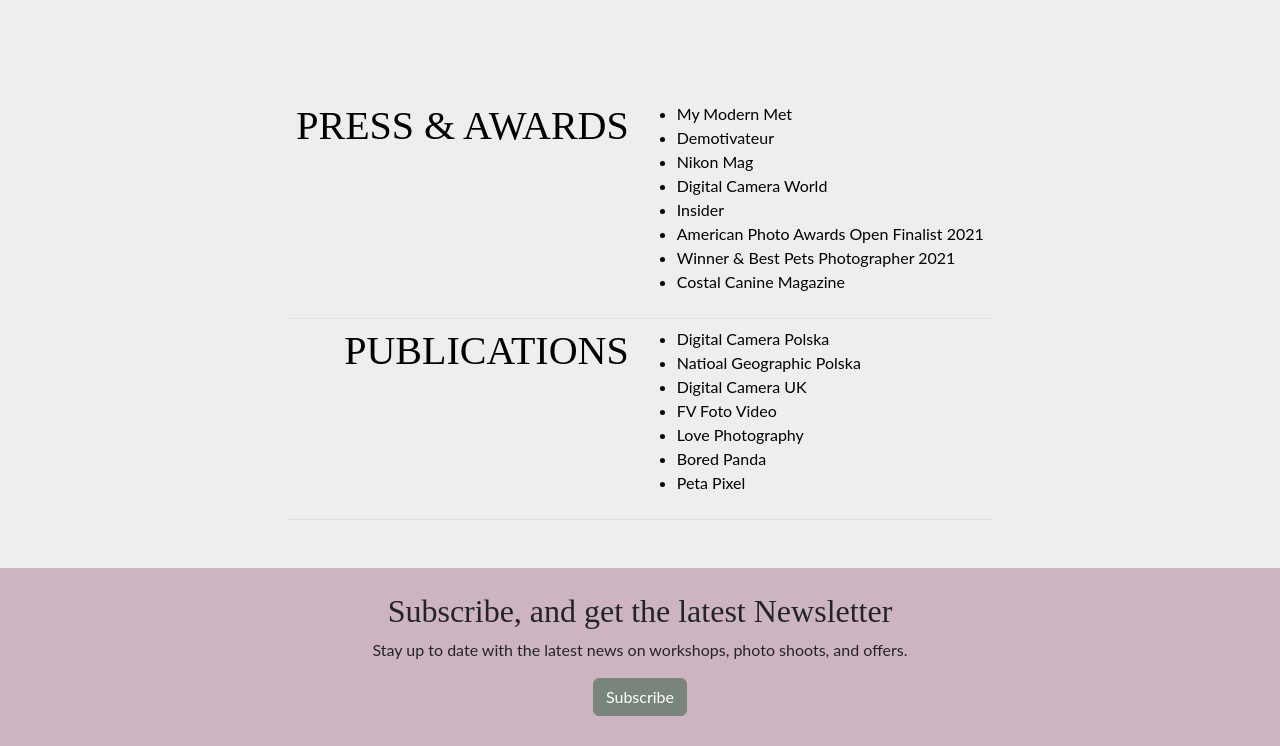
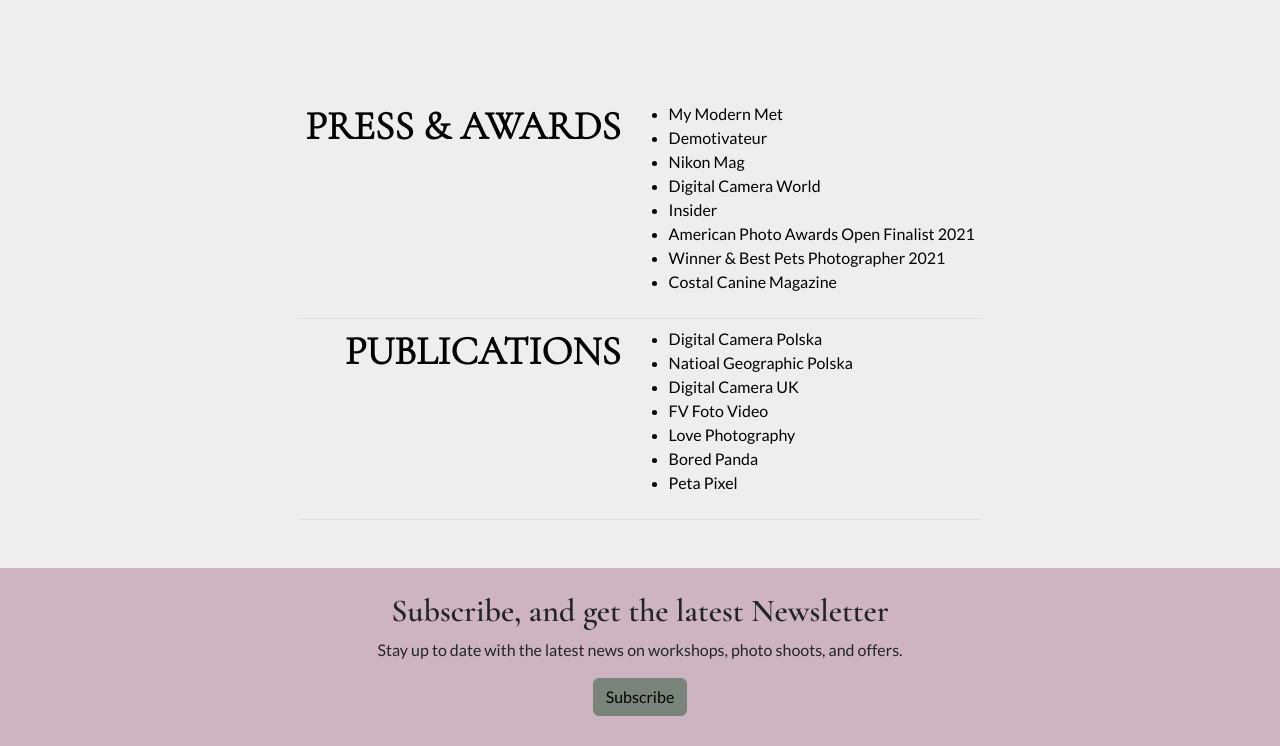
Before and after one commit to bhairavi-github/x455-bshanghavi2-project, a plain HTML site: page about.html in a window 1280 px wide. Shown: the part 2054-2800 px from the top of the page. Drawn offline with nearby package versions, Linux system fonts and the light colour scheme; files whose address does not match are found by name.

Commit message:
Changed Fong CSS & created Fonts folder
Changed Fong CSS & created Fonts folde

```diff
--- a/assets/css/styles.css
+++ b/assets/css/styles.css
@@ -13,14 +13,12 @@ File Description: Main CSS file of Purr & Wag Pet Photography Website
   --bs-warning-rgb: 238, 238, 238 !important;       /* #EEEEEE */
   --bs-body-bg-rgb: 238, 238, 238 !important;       /* #EEEEEE */
 
-
   --bs-bg-primary: #ceb4c1 !important;
   --bs-bg-success:  #79857A !important;
   --bs-bg-info: #B6D0B9 !important;
   --bs-bg-warning: #EEEEEE !important;
   --bs-body-bg: #EEEEEE !important;
 }
-
 
 .bg-primary {
   background-color: rgba(var(--bs-primary-rgb), var(--bs-bg-opacity)) !important;
@@ -40,22 +38,21 @@ File Description: Main CSS file of Purr & Wag Pet Photography Website
 
 /* Change Bootstrap's Button Color for bg-success */
 .btn-success {
-  --bs-btn-color: #fff;
+  --bs-btn-color: #000;
   --bs-btn-bg: #79857A;
   --bs-btn-border-color: #79857A;
-  --bs-btn-hover-color: #fff;
+  --bs-btn-hover-color: #000;
   --bs-btn-hover-bg: #879688;
   --bs-btn-hover-border-color: #6d7a6e;
   --bs-btn-focus-shadow-rgb: 60, 153, 110;
-  --bs-btn-active-color: #fff;
+  --bs-btn-active-color: #000;
   --bs-btn-active-bg: #6d7a6e;
   --bs-btn-active-border-color: #7f8d81;
   --bs-btn-active-shadow: inset 0 3px 5px rgba(0, 0, 0, 0.125);
-  --bs-btn-disabled-color: #fff;
+  --bs-btn-disabled-color: #000;
   --bs-btn-disabled-bg: #79857A;
   --bs-btn-disabled-border-color: #79857A;
 }
-
 
 .btn-info {
   --bs-btn-color: #000;
@@ -88,77 +85,80 @@ File Description: Main CSS file of Purr & Wag Pet Photography Website
   color: var(--bs-table-color);
   border-color: var(--bs-table-border-color);
 }
+/*Define new font-families*/
 
-/*Import Cormorant Garmond Light 300 Regular & Italic, Lato 400 Regular & Italic, Lato 700 Bold & Italic Google Fonts
-CDN links are in HTML files
-font-family: 'Cormorant Garamond', serif;
-font-family: 'Lato', sans-serif;
-*/
-@import url('https://fonts.googleapis.com/css2?family=Cormorant+Garamond:ital,wght@0,300;0,400;0,500;1,300;1,400;1,500&family=Lato:ital,wght@0,400;0,700;1,400;1,700&display=swap');
+@font-face {
+  font-family: 'newCormorantGaramond-Regular';
+  src: url("../fonts/CormorantGaramond-Regular.ttf") format("truetype");
+}
+
+@font-face {
+  font-family: 'newCormorantGaramond-Italic';
+  src: url("../fonts/CormorantGaramond-Italic.ttf") format("truetype");
+}
+
+@font-face {
+  font-family: 'newCormorantGaramond-SemiBold';
+  src: url("../fonts/CormorantGaramond-SemiBold.ttf") format("truetype");
+}
+@font-face {
+  font-family: 'newCormorantGaramond-Light';
+  src: url("../fonts/CormorantGaramond-Light.ttf") format("truetype");
+}
+
+@font-face {
+  font-family: 'newLato-Regular';
+  src: url("../fonts/Lato-Regular.ttf") format("truetype");
+}
+
 
 /*Change Bootstrap 5's default body font family and font-size*/
 :root {
-  --bs-font-sans-serif: 'Lato', sans-serif !important;
+  --bs-font-sans-serif: 'newLato-Regular' !important;
   --bs-body-font-size: 1rem !important;
 }
 
 body {
-	font-family: 'Lato', sans-serif;
-}
-
-.h1,
-.h2,
-.h3,
-.h4,
-.h5,
-.h6,
-h1,
-h2,
-h3,
-h4,
-h5,
-h6 {
-  font-family: 'Cormorant Garamond', serif;
+	font-family: 'newLato-Regular';
 }
 
 
 /*Font Stylings*/
 .title-text {
-  font-family: 'Cormorant Garamond', serif !important;
+  font-family:  'newCormorantGaramond-Light' !important;
   text-transform: uppercase !important;
+  font-weight: bold;
 }
 
 .subtitle-text {
-  font-family: 'Cormorant Garamond', serif !important;
-  font-style: italic !important;
+  font-family: 'newCormorantGaramond-Italic' !important;
 }
 
 .nav-text {
-  font-family: 'lato', sans-serif !important;
+  font-family: 'newLato-Regular', sans-serif !important;
   text-transform: uppercase !important;
 }
 
 .header-image-title {
-  font-family: 'Cormorant Garamond', serif !important;
-  font-weight: bolder !important;
+  font-family: 'newCormorantGaramond-SemiBold'; /* pam updated */
   text-transform: uppercase !important;
 }
 
 .header-image-subtitle {
-  font-family: 'lato', sans-serif !important;
+  font-family: 'newLato-Regular' !important;
 }
 
 .footer-title-text {
-  font-family: 'Cormorant Garamond', serif !important;
+  font-family: 'newCormorantGaramond-SemiBold' !important;
+
 }
 
 .carousel-image-title {
-  font-family: 'Cormorant Garamond', serif !important;
-  font-weight: bolder;
+  font-family: 'newCormorantGaramond-SemiBold' !important;
 }
 
 .carousel-image-subtitle {
-  font-family: 'lato', sans-serif !important;
+  font-family: 'newLato-Regular' !important;
 }
 
 
```
Also changed, not shown: assets/fonts/CormorantGaramond-Italic.ttf (added), assets/fonts/CormorantGaramond-Light.ttf (added), assets/fonts/CormorantGaramond-Regular.ttf (added), assets/fonts/CormorantGaramond-SemiBold.ttf (added), assets/fonts/Lato-Regular.ttf (added), assets/fonts/OFL.txt (added), 2 other files.
